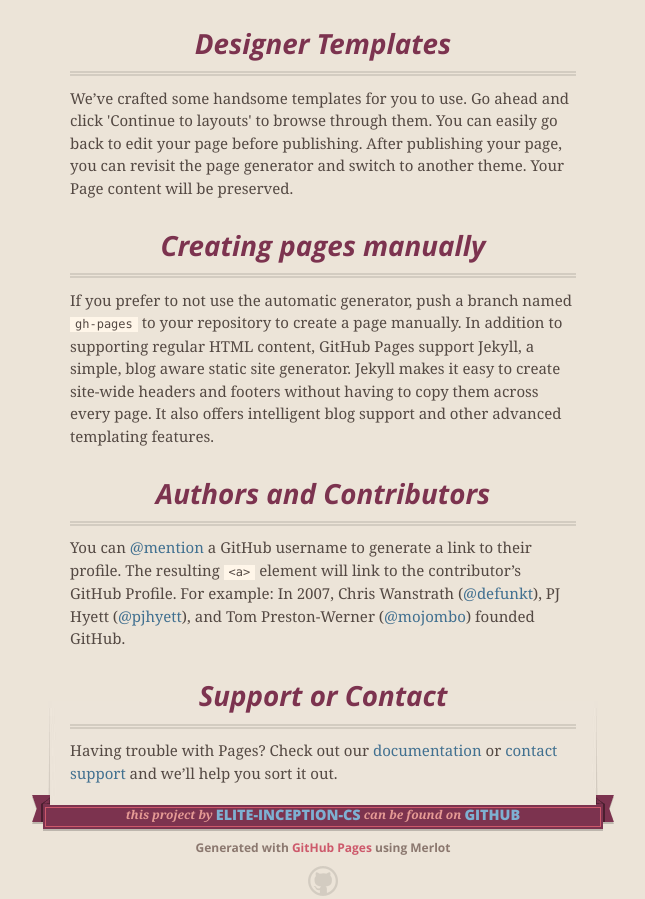
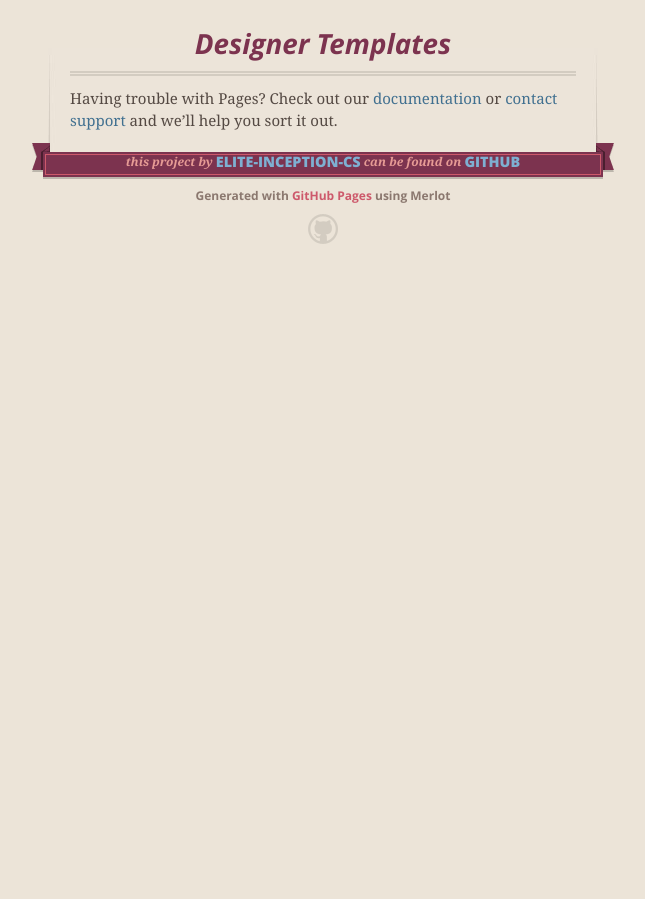
Before and after one commit to Creative-Reflex/DuplicateSearch, a plain HTML site: page index.html in a window 1280 px wide. Shown: the part 447-1346 px from the top of the page, without its empty margins (317-962 px from the left). After the commit the page ends 800 px from the top, so only its background shows below. Drawn offline with nearby package versions, Linux system fonts and the light colour scheme.

Commit message:
Update index.html

```diff
--- a/index.html
+++ b/index.html
@@ -17,7 +17,7 @@
         $('#main_content').headsmart()
       })
     </script>
-    <title>Duplicatesearch by Elite-Inception-CS</title>
+    <title>Creative Reflex</title>
   </head>
 
   <body>
@@ -54,21 +54,6 @@
 <h3>
 <a id="designer-templates" class="anchor" href="#designer-templates" aria-hidden="true"><span aria-hidden="true" class="octicon octicon-link"></span></a>Designer Templates</h3>
 
-<p>We’ve crafted some handsome templates for you to use. Go ahead and click 'Continue to layouts' to browse through them. You can easily go back to edit your page before publishing. After publishing your page, you can revisit the page generator and switch to another theme. Your Page content will be preserved.</p>
-
-<h3>
-<a id="creating-pages-manually" class="anchor" href="#creating-pages-manually" aria-hidden="true"><span aria-hidden="true" class="octicon octicon-link"></span></a>Creating pages manually</h3>
-
-<p>If you prefer to not use the automatic generator, push a branch named <code>gh-pages</code> to your repository to create a page manually. In addition to supporting regular HTML content, GitHub Pages support Jekyll, a simple, blog aware static site generator. Jekyll makes it easy to create site-wide headers and footers without having to copy them across every page. It also offers intelligent blog support and other advanced templating features.</p>
-
-<h3>
-<a id="authors-and-contributors" class="anchor" href="#authors-and-contributors" aria-hidden="true"><span aria-hidden="true" class="octicon octicon-link"></span></a>Authors and Contributors</h3>
-
-<p>You can <a href="https://help.github.com/articles/basic-writing-and-formatting-syntax/#mentioning-users-and-teams" class="user-mention">@mention</a> a GitHub username to generate a link to their profile. The resulting <code>&lt;a&gt;</code> element will link to the contributor’s GitHub Profile. For example: In 2007, Chris Wanstrath (<a href="https://github.com/defunkt" class="user-mention">@defunkt</a>), PJ Hyett (<a href="https://github.com/pjhyett" class="user-mention">@pjhyett</a>), and Tom Preston-Werner (<a href="https://github.com/mojombo" class="user-mention">@mojombo</a>) founded GitHub.</p>
-
-<h3>
-<a id="support-or-contact" class="anchor" href="#support-or-contact" aria-hidden="true"><span aria-hidden="true" class="octicon octicon-link"></span></a>Support or Contact</h3>
-
 <p>Having trouble with Pages? Check out our <a href="https://help.github.com/pages">documentation</a> or <a href="https://github.com/contact">contact support</a> and we’ll help you sort it out.</p>
       </section>
 
```
